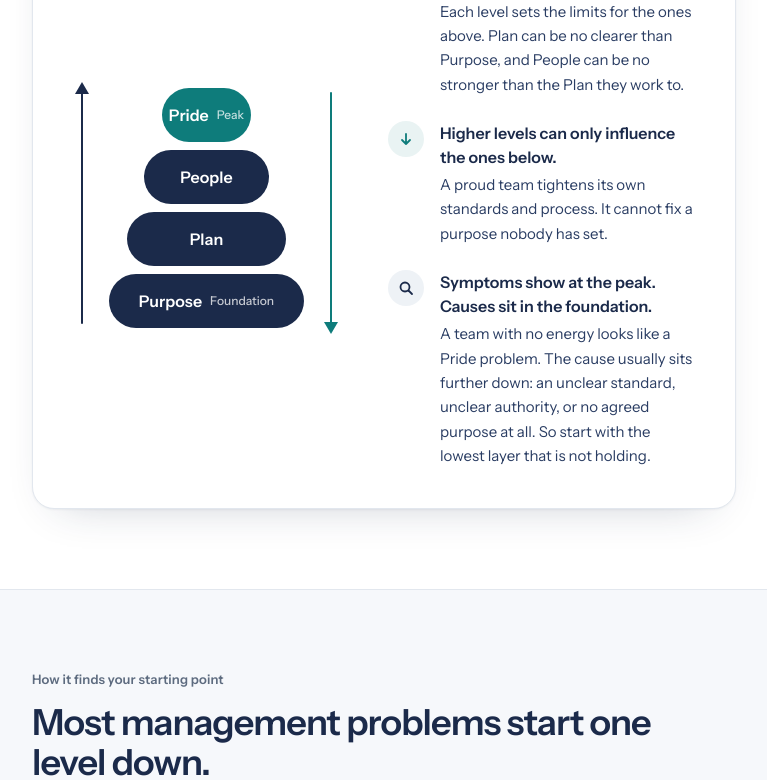
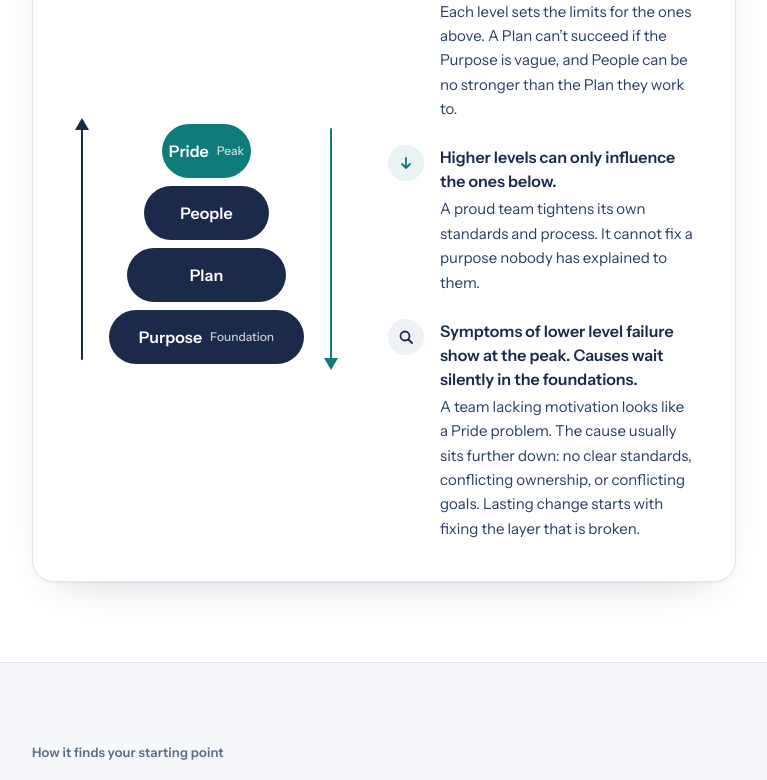
Before and after one commit to jimharvey-source/4p-assessment, a React (Vite) app: page / in a window 1280 px wide. Shown: the part 2112-2892 px from the top of the page, without its empty margins (256-1023 px from the left). Built offline with nearby package versions, Linux system fonts and the light colour scheme; the HTML template or start-up script is replaced by a standard one.

Commit message:
Levels illustration: Jim's final wording

```diff
--- a/src/pages/Landing.jsx
+++ b/src/pages/Landing.jsx
@@ -212,9 +212,9 @@ function ToolLink({ dot, tool, url }) {
 
 function Levels() {
   const points = [
-    { icon: 'up', title: 'The foundation governs everything above it.', text: 'Each level sets the limits for the ones above. Plan can be no clearer than Purpose, and People can be no stronger than the Plan they work to.' },
-    { icon: 'down', title: 'Higher levels can only influence the ones below.', text: 'A proud team tightens its own standards and process. It cannot fix a purpose nobody has set.' },
-    { icon: 'look', title: 'Symptoms show at the peak. Causes sit in the foundation.', text: 'A team with no energy looks like a Pride problem. The cause usually sits further down: an unclear standard, unclear authority, or no agreed purpose at all. So start with the lowest layer that is not holding.' },
+    { icon: 'up', title: 'The foundation governs everything above it.', text: 'Each level sets the limits for the ones above. A Plan can’t succeed if the Purpose is vague, and People can be no stronger than the Plan they work to.' },
+    { icon: 'down', title: 'Higher levels can only influence the ones below.', text: 'A proud team tightens its own standards and process. It cannot fix a purpose nobody has explained to them.' },
+    { icon: 'look', title: 'Symptoms of lower level failure show at the peak. Causes wait silently in the foundations.', text: 'A team lacking motivation looks like a Pride problem. The cause usually sits further down: no clear standards, conflicting ownership, or conflicting goals. Lasting change starts with fixing the layer that is broken.' },
   ];
   return (
     <figure className="lv" aria-label="The 4Ps as a pyramid: Purpose at the foundation, then Plan, People, and Pride at the peak.">
```
